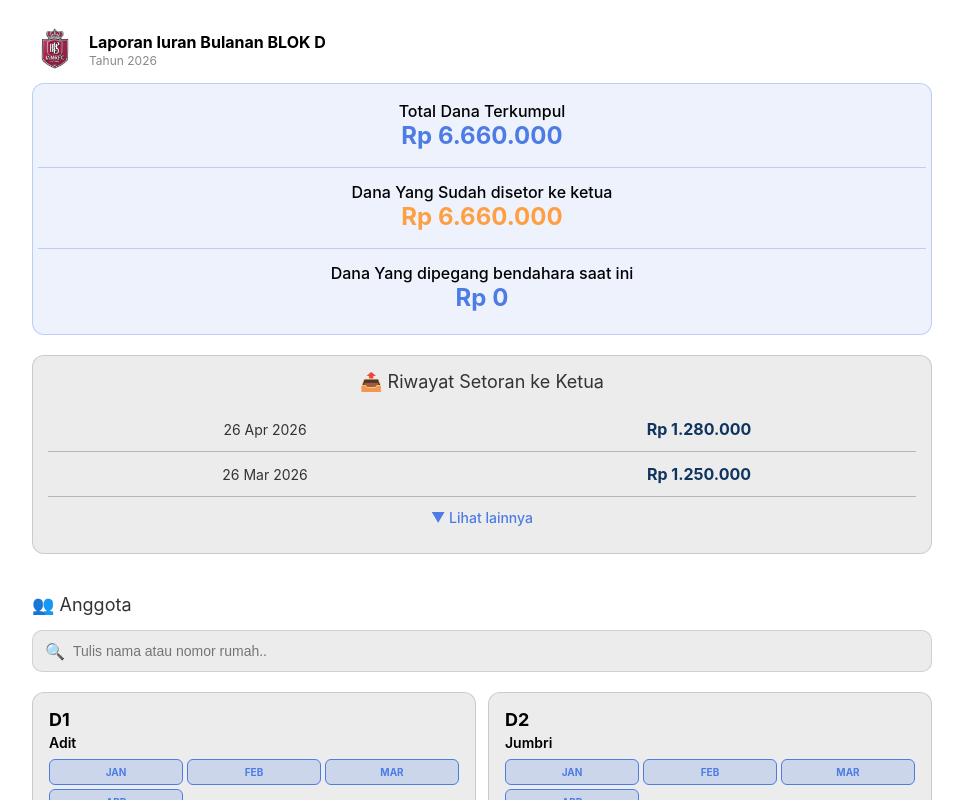
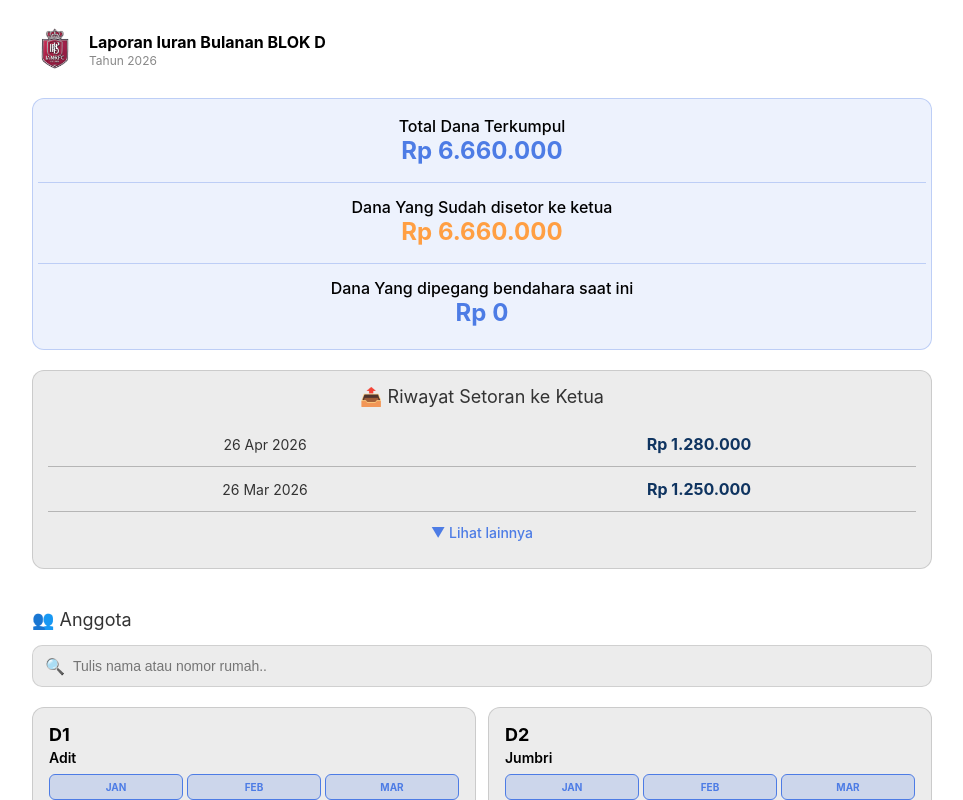
Before and after one commit to aloyb/blokd-app, a Next.js app in the folder blokd-app/: page / in a window 1280 px wide. Shown: the top 800 px of the page, without its empty margins (158-1121 px from the left). Built offline with nearby package versions, Linux system fonts and the light colour scheme.

Commit message:
Add margin top to stats grid

```diff
--- a/blokd-app/pages/index.js
+++ b/blokd-app/pages/index.js
@@ -188,7 +188,7 @@ const styles = {
   subtitle: { color: '#888', fontSize: '12px', lineHeight: '1.2', margin: '2px 0 0 0' },
   loading: { textAlign: 'center', padding: '40px', color: '#888' },
   error: { textAlign: 'center', padding: '40px', color: '#ff4757' },
-  statsGrid: { display: 'flex', flexDirection: 'column', gap: '2px', marginBottom: '15px', background: 'rgba(77,124,229,0.1)', borderRadius: '12px', padding: '5px', border: '1px solid rgba(77,124,229,0.3)' },
+  statsGrid: { display: 'flex', flexDirection: 'column', gap: '2px', marginTop: '25px', marginBottom: '15px', background: 'rgba(77,124,229,0.1)', borderRadius: '12px', padding: '5px', border: '1px solid rgba(77,124,229,0.3)' },
   statCard: { background: 'transparent', border: 'none', borderBottom: '1px solid rgba(77,124,229,0.3)', padding: '12px 10px', textAlign: 'center' },
   statCardWarning: { background: 'transparent', border: 'none', borderBottom: '1px solid rgba(77,124,229,0.3)' },
   lastStatCard: { background: 'transparent', border: 'none', padding: '12px 10px', textAlign: 'center' },
```
